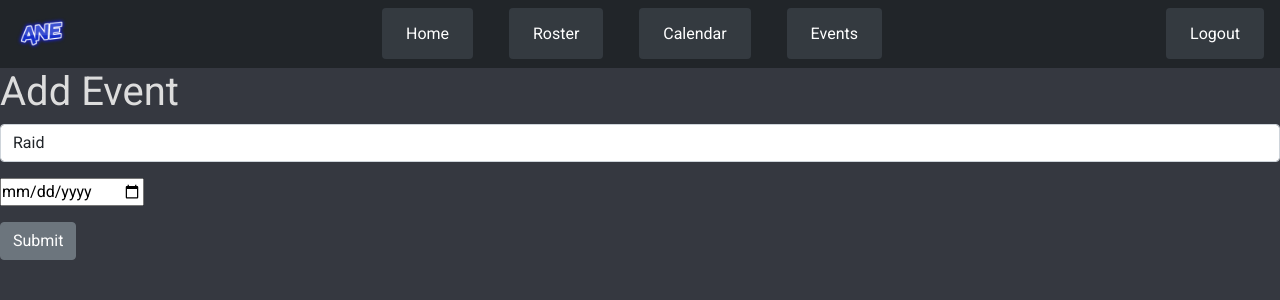
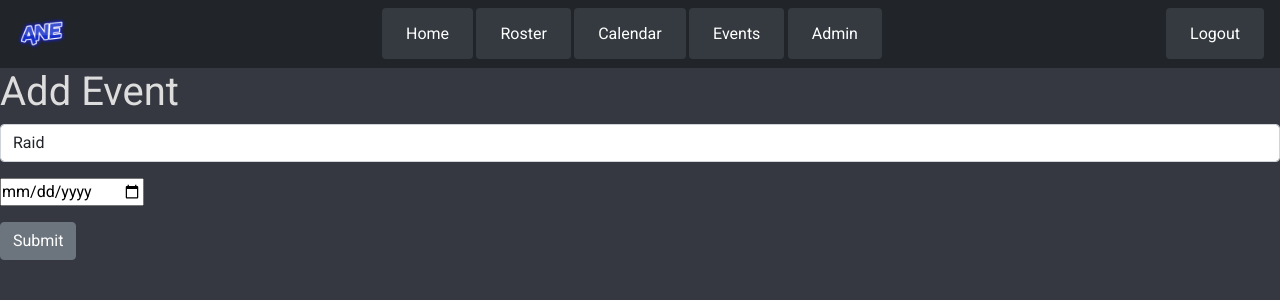
Before and after one commit to ATromp1/ANEWebsite, a Django app: page /add_event in a window 1280 px wide. Shown: the top 300 px of the page. Run offline with Django 4.2, Linux system fonts and the light colour scheme; the visitor is signed in with stand-in values (Sample User, id 1).

Commit message:
added admin button

```diff
--- a/templates/extentions/navbar.html
+++ b/templates/extentions/navbar.html
@@ -24,6 +24,11 @@
                 <li class="nav-item">
                     <a class=" navbar-btn" href="{% url 'events' %}">Events</a>
                 </li>
+                {% if request.user.is_staff %}
+                    <li class="nav-item">
+                        <a class=" navbar-btn" href="/admin/">Admin</a>
+                    </li>
+                {% endif %}
 
                 <li class="responsive-user-btn">
                 {% if request.user.is_authenticated %}
```
